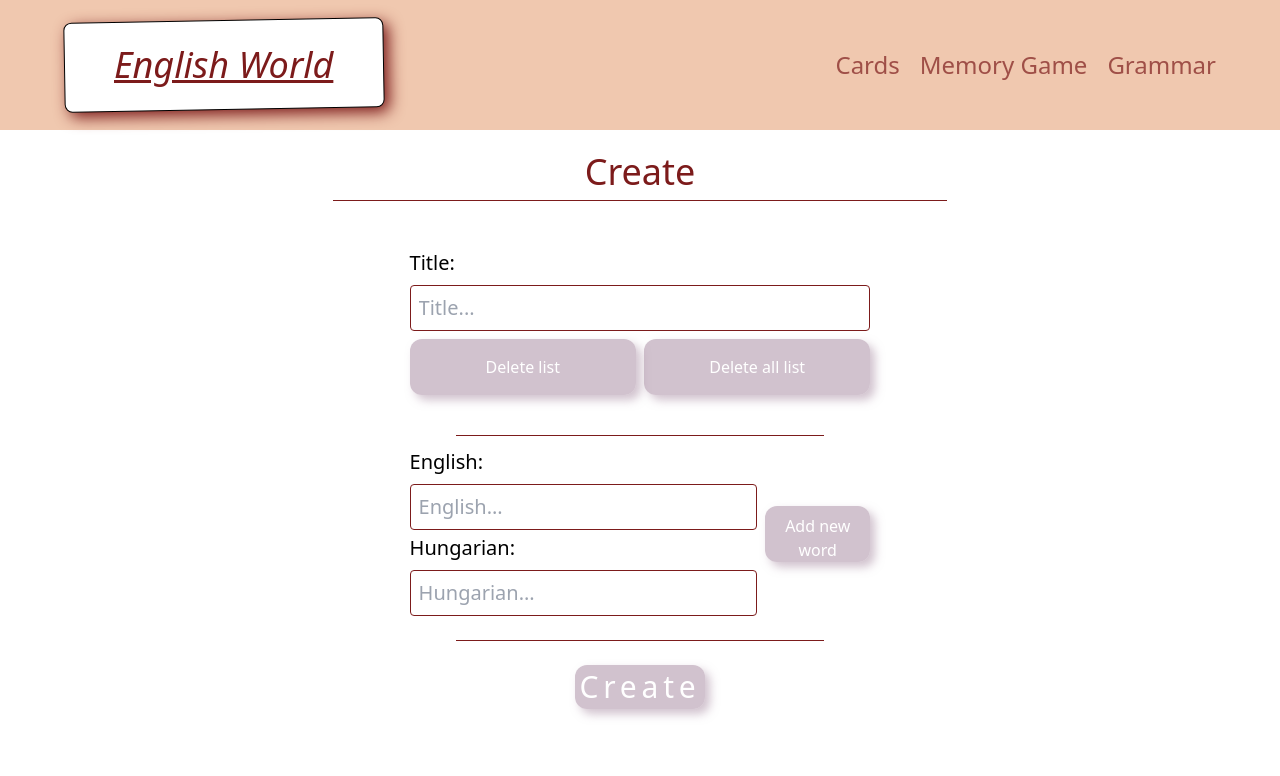
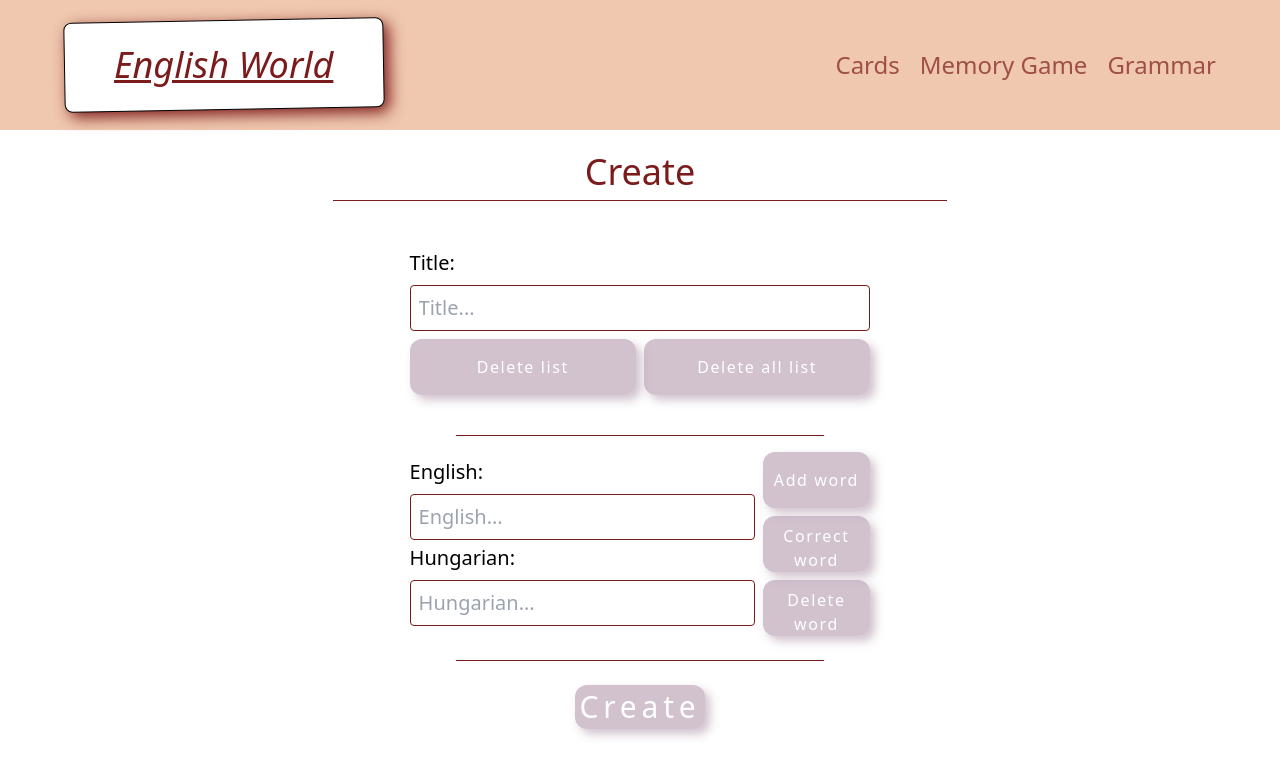
Before and after one commit to balazs21mate/English_world, a React (Create React App) app in the folder english_world_ui/: page /create in a window 1280 px wide. Shown: the top 776 px of the page. Built offline with nearby package versions, Linux system fonts and the light colour scheme; no server answers.

Commit message:
add delete word button to Form.js

```diff
--- a/english_world_ui/src/components/pages/cards/Card.js
+++ b/english_world_ui/src/components/pages/cards/Card.js
@@ -28,7 +28,7 @@ function Card({title, list}){
         if (localList.length === 1) {
             setLocalList(list)
         } else {
-            setLocalList(localList.filter(item=>item.id!==localList[counter].id))
+            setLocalList(localList.filter(item=>item.english!==localList[counter].english))
             setCounter(Math.floor(Math.random()*(localList.length-1)))
         }
     }
--- a/english_world_ui/src/components/pages/cards/SearchBar.js
+++ b/english_world_ui/src/components/pages/cards/SearchBar.js
@@ -35,7 +35,7 @@ function SearchBar({set_card_item}) {
                         )
                     }
                 </div>
-                <div className={`${showTitles?'flex':'hidden'} w-full h-28 overflow-hidden absolute flex-col`}>
+                <div className={`${showTitles?'flex':'hidden'} w-full h-28 snap-y absolute flex-col`}>
                     {
                         wordsList.map((item, index) => <Title key={index} set_value={setInputValue} set_card_item={set_card_item} set_list={setShowTitles} item={item}/>)
                     }
--- a/english_world_ui/src/components/pages/create_cards/Form.js
+++ b/english_world_ui/src/components/pages/create_cards/Form.js
@@ -31,7 +31,6 @@ function Form() {
     const [confirmText, setConfirmText] = useState('Biztos törli a listát?');
     const [visibleConfirm, setVisibleConfirm] = useState(false);
     const [handle, setHandle] = useState();
-    const [correct, setCorrect] = useState(false);
 
 
     const {createList, setCreateList} = useContext(CreateListContext);
@@ -44,18 +43,6 @@ function Form() {
         createList.length > 0&&localStorage.setItem('Items', JSON.stringify(createList));
         titles.length > 0&&localStorage.setItem('Titles', JSON.stringify(titles));
     }, [createList, titles])
-
-    useEffect(()=>{
-        const filteredList = createList.filter(item => item.title === title)
-        if (filteredList.length > 0) {
-            const filteredEnglish = filteredList[0].list.filter(item => item.english === english);
-            if (filteredEnglish.length > 0) {
-                    setCorrect(true);
-            }else{
-                setCorrect(false);
-            }
-        }
-    },[createList,title,english])
 
     const set_error = (text, sec, color) =>{
         setErrorText(text);
@@ -78,7 +65,7 @@ function Form() {
         if (title.length > 0 && english.length > 0 && hungarian.length > 0) {
             const Item = {
                 id:createList.length + 1,
-                list: [{id: 1,english: english,hungarian: hungarian}],
+                list: [{english: english,hungarian: hungarian}],
                 title: title
             }
             setCreateList(list =>[...list, Item]);
@@ -97,13 +84,13 @@ function Form() {
             if (createList.length > 0) {
                 const filteredList = createList.filter(item => item.title === title)
                 if (filteredList.length > 0) {
-                    filteredList[0].list.push({id: filteredList[0].list.length + 1,english: english,hungarian: hungarian})
+                    filteredList[0].list.push({english: english,hungarian: hungarian})
                     setCreateList(list =>[...list]);
                     set_error(`Added new word to this list: ${title}!`, 2000, true);
                 } else {
                     const Item = {
                         id:createList.length + 1,
-                        list: [{id: 1,english: english,hungarian: hungarian}],
+                        list: [{english: english,hungarian: hungarian}],
                         title: title
                     }
                     setCreateList(list =>[...list, Item]);
@@ -113,7 +100,7 @@ function Form() {
             }   else {
                 const Item = {
                     id:createList.length + 1,
-                    list: [{id: 1,english: english,hungarian: hungarian}],
+                    list: [{english: english,hungarian: hungarian}],
                     title: title
                 }
                 setCreateList(list =>[...list, Item]);
@@ -166,10 +153,32 @@ function Form() {
             const filteredList = createList.filter(item => item.title === title)
             if (filteredList.length > 0) {
                 const filteredEnglish = filteredList[0].list.filter(item => item.english === english);
-                filteredEnglish[0].hungarian = hungarian;
-                setCreateList(list =>[...list]);
-                setEnglish('');
-                setHungarian('');
+                if (filteredEnglish.length > 0) {
+                    filteredEnglish[0].hungarian = hungarian;
+                    setCreateList(list =>[...list]);
+                    setEnglish('');
+                    setHungarian('');
+                } else {
+                    set_error(`This word: ${english} isn't in this list: ${title}`, 1000, false);
+                }
+            }
+        }
+    }
+
+    const handleDeleteWord = () => {
+        if (title.length > 0 && english.length > 0) {
+            const filteredList = createList.filter(item => item.title === title)
+            if (filteredList.length > 0) {
+                const filteredNewList = filteredList[0].list.filter(item => item.english !== english);
+                const filteredEnglish = filteredList[0].list.filter(item => item.english === english);
+                if (filteredEnglish.length > 0) {
+                    filteredList[0].list = filteredNewList;
+                    setCreateList(list =>[...list]);
+                    setEnglish('');
+                    setHungarian('');
+                } else {
+                    set_error(`This word: ${english} isn't in this list: ${title}`, 1000, false);
+                }
             }
         }
     }
@@ -182,8 +191,8 @@ function Form() {
                 <input type='text' className="w-full  mt-2 border outline-none border-secondary_color rounded p-2" placeholder='Title...' onChange={handleInput(setTitle)} value={title}/>
             </label>
             <div className='flex justify-around mt-2'>
-                <button className='text-center mr-1 w-[50%] h-14 p-2 bg-button text-white border-none rounded-xl shadow-button outline-none' onClick={()=>set_handle(handleDelete, `Are you sure you want delete this list: ${title}?`)}>Delete list</button>
-                <button className='text-center ml-1 w-[50%] h-14 p-2 bg-button text-white border-none rounded-xl shadow-button outline-none' onClick={()=>set_handle(handleDeleteAll, 'Are you sure you want delete all list?')}>Delete all list</button>
+                <button className='text-center mr-1 w-[50%] h-14 p-2 bg-button text-white border-none rounded-xl shadow-button outline-none tracking-[0.1rem]' onClick={()=>set_handle(handleDelete, `Are you sure you want delete this list: ${title}?`)}>Delete list</button>
+                <button className='text-center ml-1 w-[50%] h-14 p-2 bg-button text-white border-none rounded-xl shadow-button outline-none tracking-[0.1rem]' onClick={()=>set_handle(handleDeleteAll, 'Are you sure you want delete all list?')}>Delete all list</button>
             </div>
             <hr className='w-[80%] mt-10 mb-2 border-b-solid self-center border-secondary_color'></hr>
             <div className="flex flex-col xl:flex-row justify-between items-center">
@@ -195,8 +204,11 @@ function Form() {
                         <input type='text' className="w-full outline-none mt-2 border border-secondary_color rounded p-2" placeholder="Hungarian..." onChange={handleInput(setHungarian)} value={hungarian}/>
                     </label>
                 </div>
-                <button className={`${correct?'hidden':''} text-center w-25 h-14 ml-2 mt-2 p-2 bg-button text-white border-none rounded-xl shadow-button outline-none`} onClick={handleWords}>Add new word</button>
-                <button className={`${correct?'':'hidden'} text-center w-25 h-14 ml-2 mt-2 p-2 bg-button text-white border-none rounded-xl shadow-button outline-none tracking-[0.1rem]`} onClick={handleCorrect}>Correct</button>
+                <div className="flex xl:flex-col align-center">
+                    <button className={`text-center w-25 h-14 ml-2 mt-2 p-2 bg-button text-white border-none rounded-xl shadow-button outline-none tracking-[0.1rem]`} onClick={handleWords}>Add word</button>
+                    <button className={`text-center w-25 h-14 ml-2 mt-2 p-2 bg-button text-white border-none rounded-xl shadow-button outline-none tracking-[0.1rem]`} onClick={handleCorrect}>Correct word</button>
+                    <button className={`text-center w-25 h-14 ml-2 mt-2 p-2 bg-button text-white border-none rounded-xl shadow-button outline-none tracking-[0.1rem]`} onClick={handleDeleteWord}>Delete word</button>
+                </div>
             </div>
             <hr className='w-[80%] mt-6 border-b-solid self-center border-secondary_color'></hr>
             <button className="text-center max-w-[25rem] mt-6 mx-auto p-1 text-3xl bg-button text-white border-none rounded-xl shadow-button outline-none mb-8 tracking-[0.3rem]" onClick={handleForm}>Create</button>
```
